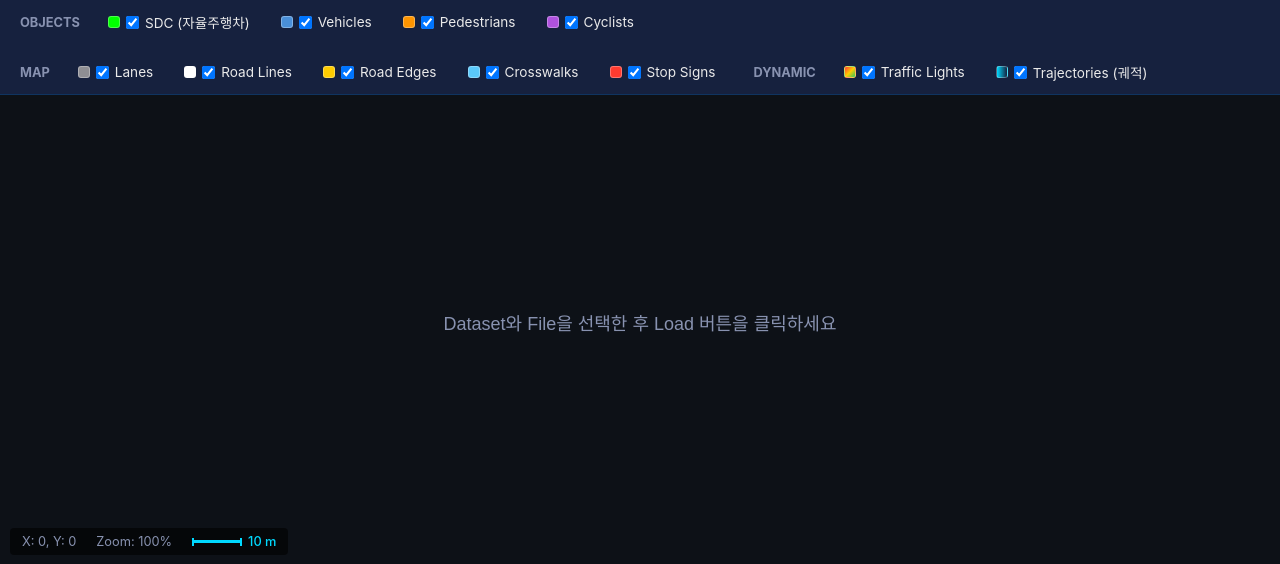
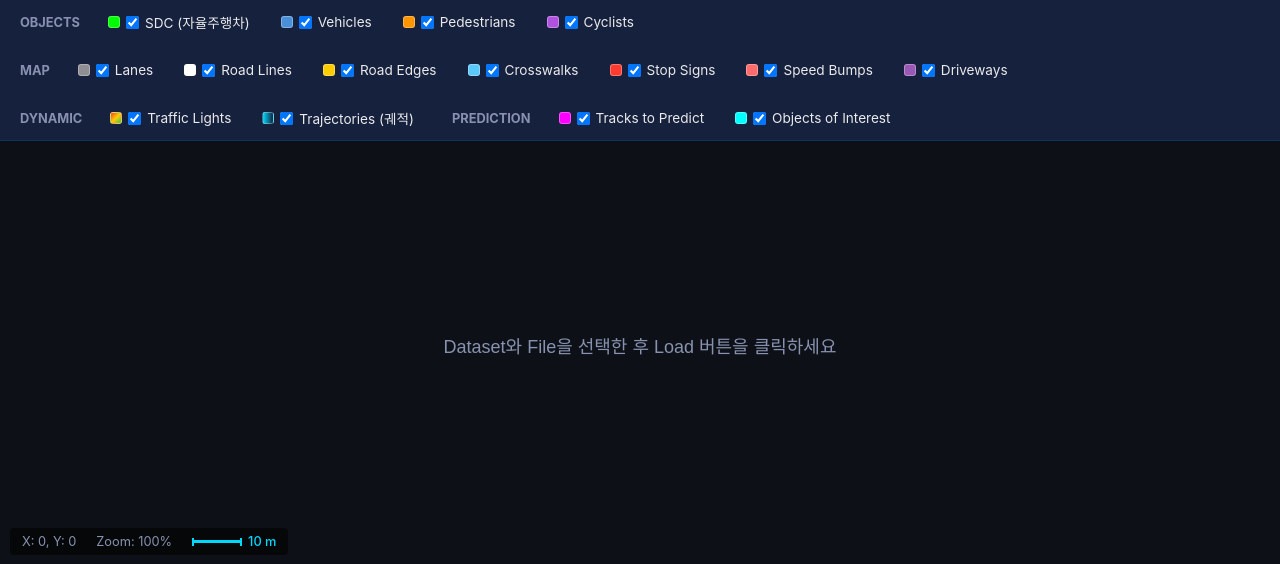
Before and after one commit to recogition-kim/WODM_Viewer, a Flask app: page / in a window 1280 px wide. Shown: the part 103-667 px from the top of the page. Run offline with Flask 2, Linux system fonts and the light colour scheme; data that the repository does not hold is empty.

Commit message:
feat: Add missing WOMD visualization features and UI controls - Add firewall auto-config for public mode (Windows/Ubuntu) - Extract new data: objects_of_interest, tracks_to_predict, driveways, z coords, height - Add visualizations: speed bumps, driveways, prediction markers, road line styles - Add UI checkboxes for new layers - Add click detection and popup info for new features - Update README with new features documentation

```diff
--- a/app.py
+++ b/app.py
@@ -7,8 +7,116 @@ import os
 import glob
 import argparse
 import threading
+import subprocess
+import sys
 from flask import Flask, render_template, jsonify, request
 from data_loader import WaymoDataLoader
+
+
+def open_firewall_port(port: int, rule_name: str = None) -> bool:
+    """
+    방화벽에서 TCP 포트를 엽니다.
+    Windows는 netsh, Ubuntu/Linux는 ufw를 사용합니다.
+
+    Args:
+        port: 열 포트 번호
+        rule_name: 방화벽 규칙 이름 (Windows 전용, 기본값: 'Waymo Visualizer Port {port}')
+
+    Returns:
+        성공 여부 (True/False)
+    """
+    if sys.platform == 'win32':
+        return _open_firewall_port_windows(port, rule_name)
+    elif sys.platform == 'linux':
+        return _open_firewall_port_linux(port)
+    else:
+        print(f"⚠️  방화벽 자동 설정이 지원되지 않는 OS입니다: {sys.platform}")
+        print(f"   수동으로 TCP 포트 {port}을 열어주세요.")
+        return False
+
+
+def _open_firewall_port_windows(port: int, rule_name: str = None) -> bool:
+    """Windows 방화벽에서 TCP 포트를 엽니다."""
+    if rule_name is None:
+        rule_name = f"Waymo Visualizer Port {port}"
+
+    try:
+        # 기존 규칙 삭제 (있으면)
+        delete_cmd = [
+            'netsh', 'advfirewall', 'firewall', 'delete', 'rule',
+            f'name={rule_name}'
+        ]
+        subprocess.run(delete_cmd, capture_output=True, creationflags=subprocess.CREATE_NO_WINDOW)
+
+        # 인바운드 규칙 추가
+        add_cmd = [
+            'netsh', 'advfirewall', 'firewall', 'add', 'rule',
+            f'name={rule_name}',
+            'dir=in',
+            'action=allow',
+            'protocol=TCP',
+            f'localport={port}',
+            'profile=any'
+        ]
+        result = subprocess.run(add_cmd, capture_output=True, text=True, creationflags=subprocess.CREATE_NO_WINDOW)
+
+        if result.returncode == 0:
+            print(f"✅ Windows 방화벽 규칙 추가 완료: TCP 포트 {port}")
+            return True
+        else:
+            print(f"❌ Windows 방화벽 규칙 추가 실패: {result.stderr}")
+            return False
+
+    except Exception as e:
+        print(f"❌ Windows 방화벽 설정 오류: {e}")
+        print("   관리자 권한으로 실행하거나 수동으로 방화벽을 설정하세요.")
+        return False
+
+
+def _open_firewall_port_linux(port: int) -> bool:
+    """Ubuntu/Linux 방화벽(ufw)에서 TCP 포트를 엽니다."""
+    try:
+        # ufw 사용 가능한지 확인
+        check_ufw = subprocess.run(['which', 'ufw'], capture_output=True)
+
+        if check_ufw.returncode == 0:
+            # ufw로 포트 열기
+            result = subprocess.run(
+                ['sudo', 'ufw', 'allow', f'{port}/tcp'],
+                capture_output=True,
+                text=True
+            )
+
+            if result.returncode == 0:
+                print(f"✅ ufw 방화벽 규칙 추가 완료: TCP 포트 {port}")
+                return True
+            else:
+                print(f"❌ ufw 방화벽 규칙 추가 실패: {result.stderr}")
+                print("   sudo 권한으로 실행하거나 수동으로 설정하세요:")
+                print(f"   sudo ufw allow {port}/tcp")
+                return False
+        else:
+            # ufw가 없으면 iptables 시도
+            print("ℹ️  ufw를 찾을 수 없습니다. iptables를 시도합니다...")
+            result = subprocess.run(
+                ['sudo', 'iptables', '-A', 'INPUT', '-p', 'tcp', '--dport', str(port), '-j', 'ACCEPT'],
+                capture_output=True,
+                text=True
+            )
+
+            if result.returncode == 0:
+                print(f"✅ iptables 방화벽 규칙 추가 완료: TCP 포트 {port}")
+                return True
+            else:
+                print(f"❌ iptables 방화벽 규칙 추가 실패: {result.stderr}")
+                print("   sudo 권한으로 실행하거나 수동으로 설정하세요:")
+                print(f"   sudo iptables -A INPUT -p tcp --dport {port} -j ACCEPT")
+                return False
+
+    except Exception as e:
+        print(f"❌ Linux 방화벽 설정 오류: {e}")
+        print("   sudo 권한으로 실행하거나 수동으로 방화벽을 설정하세요.")
+        return False
 
 app = Flask(__name__)
 
@@ -400,7 +508,12 @@ if __name__ == '__main__':
         print(f"\n[공개 서버 모드]")
         print(f"모든 네트워크 인터페이스에서 접속 가능")
         print(f"접속 주소: http://<서버 IP 주소>:{port}")
-        print(f"\n⚠️  주의: 방화벽에서 TCP 포트 {port}을 열어야 합니다.\n")
+
+        # 방화벽 포트 열기 시도
+        print(f"\n🔓 방화벽 포트 열기 시도 중...")
+        open_firewall_port(port)
+
+        print()
         app.run(debug=False, host='0.0.0.0', port=port, threaded=True)
     else:
         # 개발 서버 모드
--- a/static/js/visualizer.js
+++ b/static/js/visualizer.js
@@ -13,6 +13,10 @@ const COLORS = {
     road_edges: '#FFCC00',
     crosswalks: '#5AC8FA',
     stop_signs: '#FF3B30',
+    speed_bumps: '#FF6B6B',
+    driveways: '#9B59B6',
+    tracks_to_predict: '#FF00FF',  // 예측 대상 하이라이트
+    objects_of_interest: '#00FFFF',  // 관심 객체 하이라이트
     traffic_lights: {
         STOP: '#FF3B30',
         CAUTION: '#FFCC00',
@@ -24,6 +28,13 @@ const COLORS = {
         FLASHING_STOP: '#FF6B6B',
         FLASHING_CAUTION: '#FFE066'
     }
+};
+
+// 난이도 레벨 매핑
+const DIFFICULTY_LEVELS = {
+    0: 'NONE',
+    1: 'LEVEL_1',
+    2: 'LEVEL_2'
 };
 
 // ===== 타입 매핑 (정수 → 문자열) =====
@@ -85,8 +96,12 @@ let layerVisibility = {
     road_edges: true,
     crosswalks: true,
     stop_signs: true,
+    speed_bumps: true,
+    driveways: true,
     traffic_lights: true,
-    trajectories: true
+    trajectories: true,
+    tracks_to_predict: true,
+    objects_of_interest: true
 };
 
 // ===== DOM 요소 =====
@@ -675,6 +690,8 @@ function render() {
     if (layerVisibility.road_lines) drawRoadLines();
     if (layerVisibility.road_edges) drawRoadEdges();
     if (layerVisibility.crosswalks) drawCrosswalks();
+    if (layerVisibility.speed_bumps) drawSpeedBumps();
+    if (layerVisibility.driveways) drawDriveways();
     if (layerVisibility.stop_signs) drawStopSigns();
     if (layerVisibility.traffic_lights) drawTrafficLights();
 
@@ -687,6 +704,10 @@ function render() {
     if (layerVisibility.pedestrians) drawAgents('pedestrians');
     if (layerVisibility.cyclists) drawAgents('cyclists');
     if (layerVisibility.sdc) drawSDC();
+
+    // 예측 대상 및 관심 객체 하이라이트
+    if (layerVisibility.tracks_to_predict) drawTracksToPredict();
+    if (layerVisibility.objects_of_interest) drawObjectsOfInterest();
 
     // 선택된 객체 강조 표시
     drawSelectedHighlight();
@@ -714,18 +735,65 @@ function drawLanes() {
 }
 
 function drawRoadLines() {
-    ctx.strokeStyle = COLORS.road_lines;
     ctx.lineWidth = 0.2 / viewState.scale;
-    ctx.globalAlpha = 0.7;
+    ctx.globalAlpha = 0.8;
 
     scenarioData.map_features.road_lines.forEach(line => {
         if (line.polyline.length > 1) {
+            // 타입별 색상 및 스타일 설정
+            const type = line.type || 0;
+            let color = COLORS.road_lines;
+            let dashPattern = [];
+
+            switch (type) {
+                case 1: // BROKEN_SINGLE_WHITE
+                    color = '#FFFFFF';
+                    dashPattern = [1, 0.5];
+                    break;
+                case 2: // SOLID_SINGLE_WHITE
+                    color = '#FFFFFF';
+                    break;
+                case 3: // SOLID_DOUBLE_WHITE
+                    color = '#FFFFFF';
+                    ctx.lineWidth = 0.4 / viewState.scale;
+                    break;
+                case 4: // BROKEN_SINGLE_YELLOW
+                    color = '#FFCC00';
+                    dashPattern = [1, 0.5];
+                    break;
+                case 5: // BROKEN_DOUBLE_YELLOW
+                    color = '#FFCC00';
+                    dashPattern = [1, 0.5];
+                    ctx.lineWidth = 0.4 / viewState.scale;
+                    break;
+                case 6: // SOLID_SINGLE_YELLOW
+                    color = '#FFCC00';
+                    break;
+                case 7: // SOLID_DOUBLE_YELLOW
+                    color = '#FFCC00';
+                    ctx.lineWidth = 0.4 / viewState.scale;
+                    break;
+                case 8: // PASSING_DOUBLE_YELLOW
+                    color = '#FFCC00';
+                    ctx.lineWidth = 0.4 / viewState.scale;
+                    break;
+                default:
+                    color = COLORS.road_lines;
+            }
+
+            ctx.strokeStyle = color;
+            ctx.setLineDash(dashPattern);
+
             ctx.beginPath();
             ctx.moveTo(line.polyline[0][0], line.polyline[0][1]);
             line.polyline.slice(1).forEach(pt => {
                 ctx.lineTo(pt[0], pt[1]);
             });
             ctx.stroke();
+
+            // 선 두께와 dash 패턴 리셋
+            ctx.lineWidth = 0.2 / viewState.scale;
+            ctx.setLineDash([]);
         }
     });
 
@@ -793,6 +861,151 @@ function drawTrafficLights() {
             ctx.arc(light.stop_point[0], light.stop_point[1], 0.8, 0, Math.PI * 2);
             ctx.fill();
         }
+    });
+}
+
+function drawSpeedBumps() {
+    if (!scenarioData.map_features.speed_bumps) return;
+
+    ctx.fillStyle = COLORS.speed_bumps;
+    ctx.globalAlpha = 0.5;
+
+    scenarioData.map_features.speed_bumps.forEach(bump => {
+        if (bump.polygon && bump.polygon.length > 2) {
+            ctx.beginPath();
+            ctx.moveTo(bump.polygon[0][0], bump.polygon[0][1]);
+            bump.polygon.slice(1).forEach(pt => {
+                ctx.lineTo(pt[0], pt[1]);
+            });
+            ctx.closePath();
+            ctx.fill();
+        }
+    });
+
+    ctx.globalAlpha = 1;
+}
+
+function drawDriveways() {
+    if (!scenarioData.map_features.driveways) return;
+
+    ctx.fillStyle = COLORS.driveways;
+    ctx.globalAlpha = 0.4;
+
+    scenarioData.map_features.driveways.forEach(driveway => {
+        if (driveway.polygon && driveway.polygon.length > 2) {
+            ctx.beginPath();
+            ctx.moveTo(driveway.polygon[0][0], driveway.polygon[0][1]);
+            driveway.polygon.slice(1).forEach(pt => {
+                ctx.lineTo(pt[0], pt[1]);
+            });
+            ctx.closePath();
+            ctx.fill();
+        }
+    });
+
+    ctx.globalAlpha = 1;
+}
+
+function drawTracksToPredict() {
+    if (!scenarioData.tracks_to_predict || scenarioData.tracks_to_predict.length === 0) return;
+
+    scenarioData.tracks_to_predict.forEach(pred => {
+        const trackIndex = pred.track_index;
+        const difficulty = pred.difficulty;
+
+        // 해당 트랙 찾기
+        let track = null;
+        let allTracks = [
+            ...(scenarioData.tracks.vehicles || []),
+            ...(scenarioData.tracks.pedestrians || []),
+            ...(scenarioData.tracks.cyclists || [])
+        ];
+
+        // SDC도 포함
+        if (scenarioData.tracks.sdc) {
+            allTracks.push(scenarioData.tracks.sdc);
+        }
+
+        // 트랙 인덱스로 찾기 (원본 시나리오의 tracks 배열 인덱스 기준)
+        // 모든 트랙을 순회하면서 해당 인덱스의 트랙 찾기
+        for (const t of allTracks) {
+            if (t.id === trackIndex || allTracks.indexOf(t) === trackIndex) {
+                track = t;
+                break;
+            }
+        }
+
+        if (!track) return;
+
+        const state = track.states[currentStep];
+        if (!state || !state.valid) return;
+
+        // 난이도에 따른 색상
+        let color = COLORS.tracks_to_predict;
+        if (difficulty === 2) {
+            color = '#FF0000';  // LEVEL_2: 빨강
+        } else if (difficulty === 1) {
+            color = '#FF00FF';  // LEVEL_1: 마젠타
+        }
+
+        // 다이아몬드 마커 그리기
+        ctx.save();
+        ctx.translate(state.x, state.y);
+
+        const size = 2;
+        ctx.strokeStyle = color;
+        ctx.lineWidth = 0.4 / viewState.scale;
+        ctx.beginPath();
+        ctx.moveTo(0, size);
+        ctx.lineTo(size, 0);
+        ctx.lineTo(0, -size);
+        ctx.lineTo(-size, 0);
+        ctx.closePath();
+        ctx.stroke();
+
+        ctx.restore();
+    });
+}
+
+function drawObjectsOfInterest() {
+    if (!scenarioData.objects_of_interest || scenarioData.objects_of_interest.length === 0) return;
+
+    scenarioData.objects_of_interest.forEach(trackIndex => {
+        // 해당 트랙 찾기
+        let track = null;
+        let allTracks = [
+            ...(scenarioData.tracks.vehicles || []),
+            ...(scenarioData.tracks.pedestrians || []),
+            ...(scenarioData.tracks.cyclists || [])
+        ];
+
+        if (scenarioData.tracks.sdc) {
+            allTracks.push(scenarioData.tracks.sdc);
+        }
+
+        for (const t of allTracks) {
+            if (t.id === trackIndex) {
+                track = t;
+                break;
+            }
+        }
+
+        if (!track) return;
+
+        const state = track.states[currentStep];
+        if (!state || !state.valid) return;
+
+        // 원형 하이라이트 그리기
+        ctx.strokeStyle = COLORS.objects_of_interest;
+        ctx.lineWidth = 0.3 / viewState.scale;
+        ctx.setLineDash([0.5, 0.3]);
+
+        const radius = Math.max(state.length || 4, state.width || 2) / 2 + 1.5;
+        ctx.beginPath();
+        ctx.arc(state.x, state.y, radius, 0, Math.PI * 2);
+        ctx.stroke();
+
+        ctx.setLineDash([]);
     });
 }
 
@@ -1160,6 +1373,36 @@ function findObjectAtPosition(worldX, worldY) {
         }
     }
 
+    // Speed Bumps 체크
+    if (layerVisibility.speed_bumps && scenarioData.map_features.speed_bumps) {
+        for (const bump of scenarioData.map_features.speed_bumps) {
+            if (bump.polygon && isPointInPolygon(worldX, worldY, bump.polygon)) {
+                return {
+                    type: 'SpeedBump',
+                    typeKo: '과속방지턱',
+                    color: COLORS.speed_bumps,
+                    isMapFeature: true,
+                    feature: bump
+                };
+            }
+        }
+    }
+
+    // Driveways 체크
+    if (layerVisibility.driveways && scenarioData.map_features.driveways) {
+        for (const driveway of scenarioData.map_features.driveways) {
+            if (driveway.polygon && isPointInPolygon(worldX, worldY, driveway.polygon)) {
+                return {
+                    type: 'Driveway',
+                    typeKo: '진입로',
+                    color: COLORS.driveways,
+                    isMapFeature: true,
+                    feature: driveway
+                };
+            }
+        }
+    }
+
     return null;
 }
 
@@ -1243,15 +1486,30 @@ function showObjectInfo(obj) {
     const headingDeg = (state.heading * 180 / Math.PI).toFixed(1);
 
     popupTitle.innerHTML = `<span style="color: ${obj.color}">●</span> ${obj.typeKo} (ID: ${obj.id})`;
-    popupContent.innerHTML = `
+
+    let infoHtml = `
         <div class="info-row"><span class="info-label">타입</span><span class="info-value">${obj.type}</span></div>
         <div class="info-row"><span class="info-label">위치 X</span><span class="info-value">${state.x.toFixed(2)} m</span></div>
         <div class="info-row"><span class="info-label">위치 Y</span><span class="info-value">${state.y.toFixed(2)} m</span></div>
+    `;
+
+    // Z 좌표 추가
+    if (state.z !== undefined) {
+        infoHtml += `<div class="info-row"><span class="info-label">위치 Z</span><span class="info-value">${state.z.toFixed(2)} m</span></div>`;
+    }
+
+    infoHtml += `
         <div class="info-row"><span class="info-label">속도</span><span class="info-value">${speed.toFixed(1)} km/h</span></div>
         <div class="info-row"><span class="info-label">방향</span><span class="info-value">${headingDeg}°</span></div>
         <div class="info-row"><span class="info-label">크기 (L×W)</span><span class="info-value">${state.length?.toFixed(1) || '-'} × ${state.width?.toFixed(1) || '-'} m</span></div>
     `;
 
+    // 높이 추가
+    if (state.height !== undefined) {
+        infoHtml += `<div class="info-row"><span class="info-label">높이</span><span class="info-value">${state.height.toFixed(2)} m</span></div>`;
+    }
+
+    popupContent.innerHTML = infoHtml;
     objectInfoPopup.classList.remove('hidden');
 }
 
@@ -1274,12 +1532,30 @@ function showMapFeatureInfo(obj) {
             const typeName = LANE_TYPES[feature.type] || `UNKNOWN(${feature.type})`;
             contentHtml += `<div class="info-row"><span class="info-label">차로 타입</span><span class="info-value">${typeName}</span></div>`;
         }
+        // 제한 속도
+        if (feature.speed_limit_mph !== undefined && feature.speed_limit_mph !== null) {
+            const speedKmh = (feature.speed_limit_mph * 1.60934).toFixed(0);
+            contentHtml += `<div class="info-row"><span class="info-label">제한속도</span><span class="info-value">${feature.speed_limit_mph} mph (${speedKmh} km/h)</span></div>`;
+        }
+        // 보간 여부
+        if (feature.interpolating !== undefined) {
+            contentHtml += `<div class="info-row"><span class="info-label">보간</span><span class="info-value">${feature.interpolating ? 'Yes' : 'No'}</span></div>`;
+        }
         // 연결 차로 정보 (entry/exit lanes)
         if (feature.entry_lanes && feature.entry_lanes.length > 0) {
             contentHtml += `<div class="info-row"><span class="info-label">진입 차로</span><span class="info-value">${feature.entry_lanes.join(', ')}</span></div>`;
         }
         if (feature.exit_lanes && feature.exit_lanes.length > 0) {
             contentHtml += `<div class="info-row"><span class="info-label">진출 차로</span><span class="info-value">${feature.exit_lanes.join(', ')}</span></div>`;
+        }
+        // 인접 차선
+        if (feature.left_neighbors && feature.left_neighbors.length > 0) {
+            const neighborIds = feature.left_neighbors.map(n => n.feature_id).join(', ');
+            contentHtml += `<div class="info-row"><span class="info-label">좌측 인접</span><span class="info-value">${neighborIds}</span></div>`;
+        }
+        if (feature.right_neighbors && feature.right_neighbors.length > 0) {
+            const neighborIds = feature.right_neighbors.map(n => n.feature_id).join(', ');
+            contentHtml += `<div class="info-row"><span class="info-label">우측 인접</span><span class="info-value">${neighborIds}</span></div>`;
         }
     } else if (obj.type === 'RoadLine') {
         contentHtml += `<div class="info-row"><span class="info-label">포인트 수</span><span class="info-value">${feature.polyline?.length || 0}</span></div>`;
@@ -1299,9 +1575,30 @@ function showMapFeatureInfo(obj) {
         if (feature.position) {
             contentHtml += `<div class="info-row"><span class="info-label">위치 X</span><span class="info-value">${feature.position[0].toFixed(2)} m</span></div>`;
             contentHtml += `<div class="info-row"><span class="info-label">위치 Y</span><span class="info-value">${feature.position[1].toFixed(2)} m</span></div>`;
+            if (feature.position[2] !== undefined) {
+                contentHtml += `<div class="info-row"><span class="info-label">위치 Z</span><span class="info-value">${feature.position[2].toFixed(2)} m</span></div>`;
+            }
         }
         if (feature.lane_ids && feature.lane_ids.length > 0) {
             contentHtml += `<div class="info-row"><span class="info-label">연결 차선</span><span class="info-value">${feature.lane_ids.join(', ')}</span></div>`;
+        }
+    } else if (obj.type === 'SpeedBump') {
+        contentHtml += `<div class="info-row"><span class="info-label">꼭짓점 수</span><span class="info-value">${feature.polygon?.length || 0}</span></div>`;
+        // 중심 좌표 계산
+        if (feature.polygon && feature.polygon.length > 0) {
+            const centerX = feature.polygon.reduce((sum, pt) => sum + pt[0], 0) / feature.polygon.length;
+            const centerY = feature.polygon.reduce((sum, pt) => sum + pt[1], 0) / feature.polygon.length;
+            contentHtml += `<div class="info-row"><span class="info-label">중심 X</span><span class="info-value">${centerX.toFixed(2)} m</span></div>`;
+            contentHtml += `<div class="info-row"><span class="info-label">중심 Y</span><span class="info-value">${centerY.toFixed(2)} m</span></div>`;
+        }
+    } else if (obj.type === 'Driveway') {
+        contentHtml += `<div class="info-row"><span class="info-label">꼭짓점 수</span><span class="info-value">${feature.polygon?.length || 0}</span></div>`;
+        // 중심 좌표 계산
+        if (feature.polygon && feature.polygon.length > 0) {
+            const centerX = feature.polygon.reduce((sum, pt) => sum + pt[0], 0) / feature.polygon.length;
+            const centerY = feature.polygon.reduce((sum, pt) => sum + pt[1], 0) / feature.polygon.length;
+            contentHtml += `<div class="info-row"><span class="info-label">중심 X</span><span class="info-value">${centerX.toFixed(2)} m</span></div>`;
+            contentHtml += `<div class="info-row"><span class="info-label">중심 Y</span><span class="info-value">${centerY.toFixed(2)} m</span></div>`;
         }
     }
 
--- a/templates/index.html
+++ b/templates/index.html
@@ -99,6 +99,16 @@
                     <input type="checkbox" data-layer="stop_signs" checked>
                     <span>Stop Signs</span>
                 </label>
+                <label class="layer-checkbox">
+                    <span class="color-indicator" style="background-color: #FF6B6B;"></span>
+                    <input type="checkbox" data-layer="speed_bumps" checked>
+                    <span>Speed Bumps</span>
+                </label>
+                <label class="layer-checkbox">
+                    <span class="color-indicator" style="background-color: #9B59B6;"></span>
+                    <input type="checkbox" data-layer="driveways" checked>
+                    <span>Driveways</span>
+                </label>
             </div>
 
             <div class="layer-group">
@@ -113,6 +123,20 @@
                         style="background: linear-gradient(90deg, #00d9ff, transparent);"></span>
                     <input type="checkbox" data-layer="trajectories" checked>
                     <span>Trajectories (궤적)</span>
+                </label>
+            </div>
+
+            <div class="layer-group">
+                <h3>Prediction</h3>
+                <label class="layer-checkbox">
+                    <span class="color-indicator" style="background-color: #FF00FF;"></span>
+                    <input type="checkbox" data-layer="tracks_to_predict" checked>
+                    <span>Tracks to Predict</span>
+                </label>
+                <label class="layer-checkbox">
+                    <span class="color-indicator" style="background-color: #00FFFF;"></span>
+                    <input type="checkbox" data-layer="objects_of_interest" checked>
+                    <span>Objects of Interest</span>
                 </label>
             </div>
         </div>
```
Also changed, not shown: data_loader.py (+76 -8 lines), README.md.
